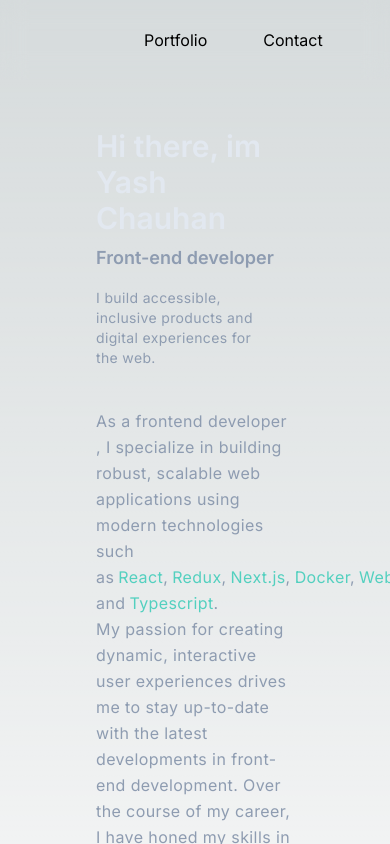
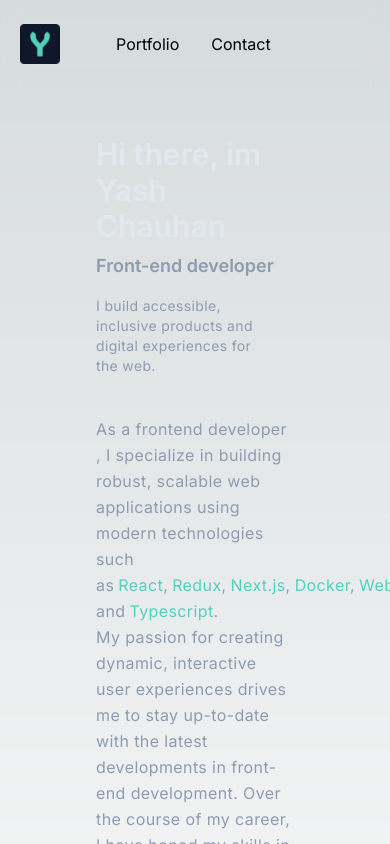
Before and after one commit to YashChauhan858/skords, a Next.js app: page / in a window 390 px wide. Shown: the top 844 px of the page. Built offline with nearby package versions, Linux system fonts and the light colour scheme.

Commit message:
structural changes to nav bar

```diff
--- a/src/components/Global/Nav/Nav.tsx
+++ b/src/components/Global/Nav/Nav.tsx
@@ -3,13 +3,14 @@ import Link from "next/link";
 
 const Nav = () => {
   return (
-    <nav className="p-6 px-24 sticky top-0 backdrop-blur-md z-30">
-      <ul className="flex gap-10 items-center">
+    <nav className="p-6 px-24 sticky top-0 backdrop-blur-md z-30 sm:pl-5">
+      <ul className="flex gap-10 items-center sm:gap-12">
         <li className="select-none cursor-pointer">
           <Link href={"/"}>
             <Image src={"/logo.png"} alt="logo" height={40} width={40} />
           </Link>
         </li>
+        <ul className="flex gap-4">
           <li className="select-none cursor-pointer  transition-all duration-200 px-2 py-1 rounded-full hover:text-badgeText hover:bg-badgeBg">
             <Link href={"/portfolio"}>Portfolio</Link>
           </li>
@@ -17,6 +18,7 @@ const Nav = () => {
             <Link href={"/contact"}>Contact</Link>
           </li>
         </ul>
+      </ul>
     </nav>
   );
 };
```
Lines whose indentation alone changed are shown as unchanged.
